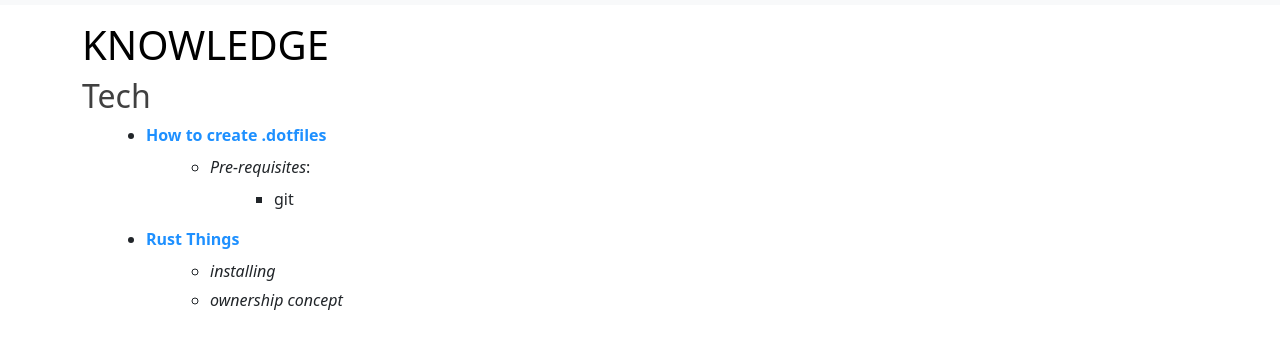
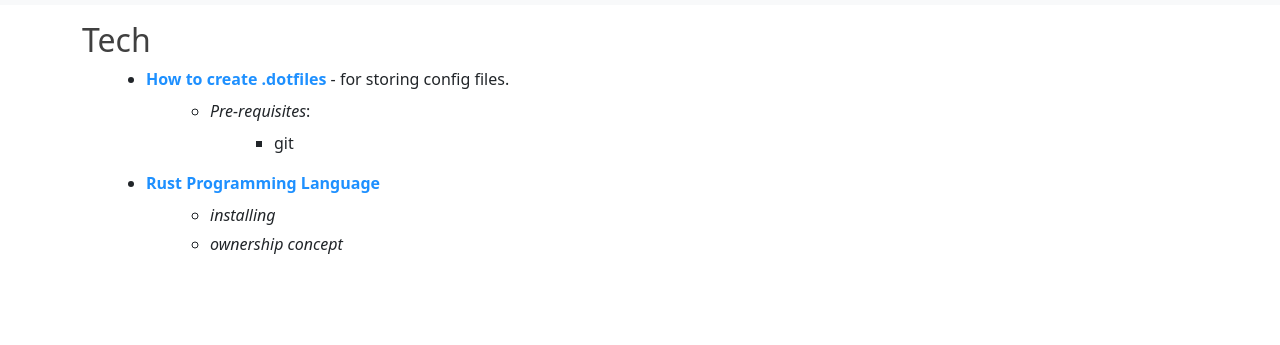
Before and after one commit to yeyee2901/my-wiki, a plain HTML site: page docs/index.html in a window 1280 px wide. Shown: the part 123-468 px from the top of the page. Drawn offline with nearby package versions, Linux system fonts and the light colour scheme.

Commit message:
Edit heading.

```diff
--- a/docs/index.html
+++ b/docs/index.html
@@ -41,11 +41,10 @@
       <div class='container'>
 
 
-<div id="KNOWLEDGE"><h1 id="KNOWLEDGE" class="header"><a href="#KNOWLEDGE">KNOWLEDGE</a></h1></div>
-<div id="KNOWLEDGE-Tech"><h2 id="Tech" class="header"><a href="#KNOWLEDGE-Tech">Tech</a></h2></div>
+<div id="Tech"><h2 id="Tech" class="header"><a href="#Tech">Tech</a></h2></div>
 <ul>
 <li>
-<a href="KNOWLEDGE/Tech/dotfiles.html">How to create .dotfiles</a>
+<a href="KNOWLEDGE/Tech/dotfiles.html">How to create .dotfiles</a> - for storing config files.
 
 <ul>
 <li>
@@ -61,7 +60,7 @@ git
 
 <ul>
 <li>
-<a href="KNOWLEDGE/Tech/Rust.html">Rust Things</a>
+<a href="KNOWLEDGE/Tech/Rust.html">Rust Programming Language</a>
 
 <ul>
 <li>
```
